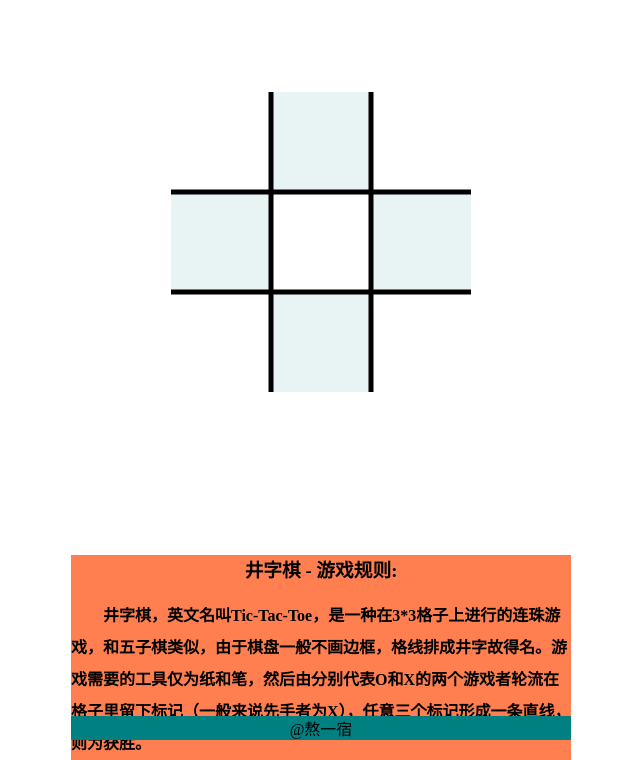
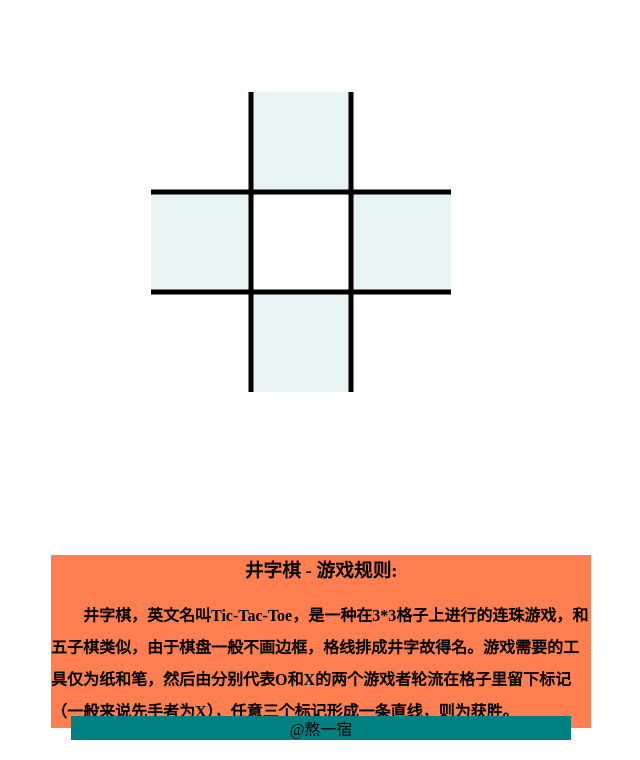
Before and after one commit to yanglinyun/tictactoe, a plain HTML site: page index.html in a window 1280 px wide. Shown: the part 60-820 px from the top of the page, without its empty margins (319-959 px from the left). Drawn offline with nearby package versions, Linux system fonts and the light colour scheme.

Commit message:
页面宽高

```diff
--- a/index.html
+++ b/index.html
@@ -15,8 +15,8 @@
     }
 
     #canvasWrap {
-      width: 500px;
-      height: 550px;
+      width: 540px;
+      height: 540px;
       margin: 0 auto;
     }
 
```
